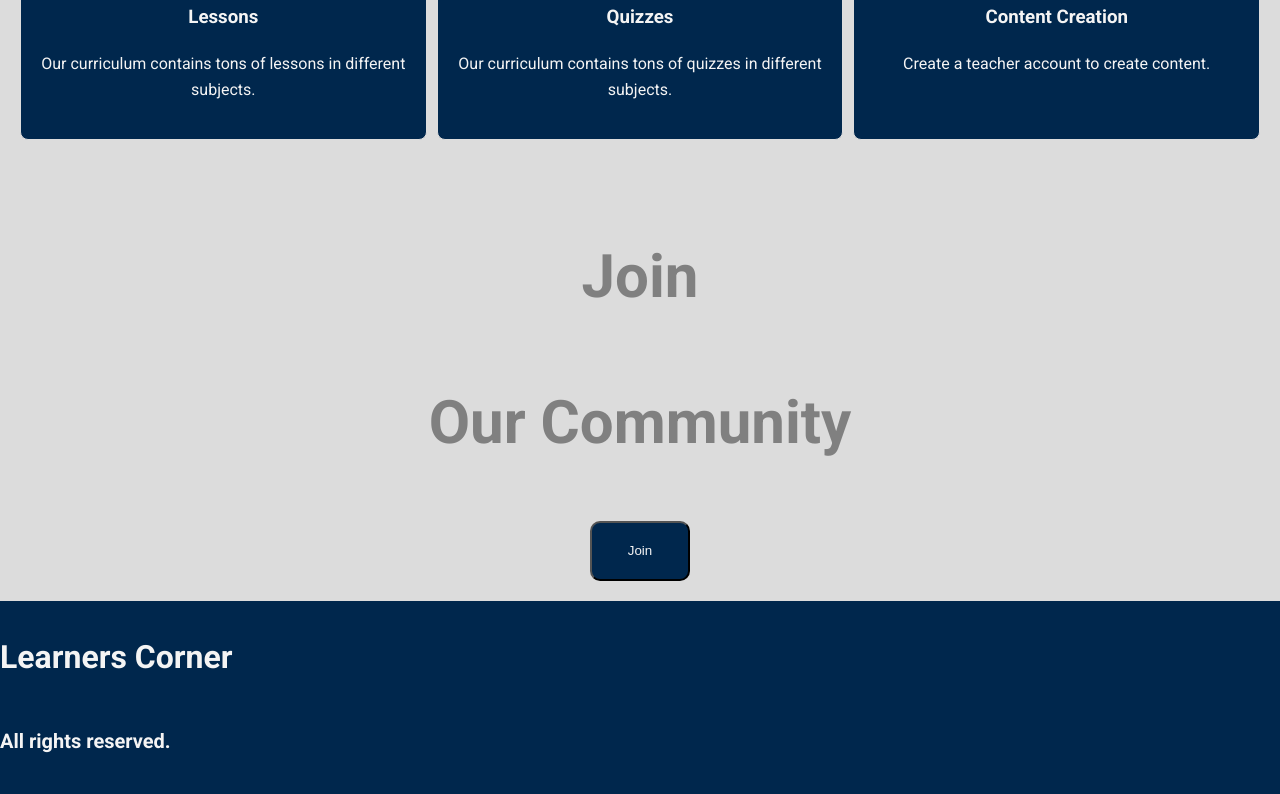
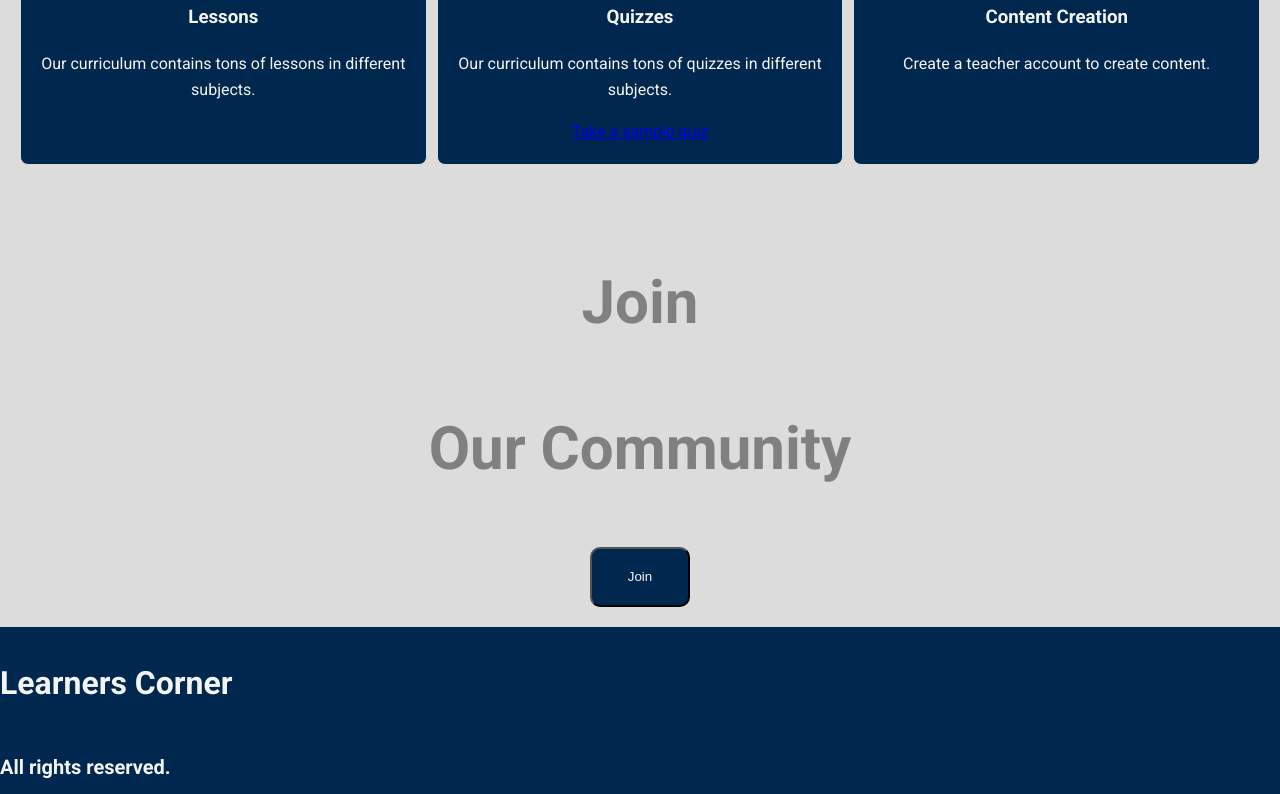
Before and after one commit to ArchTech-Chi/E-learning-platform, a plain HTML site: page index.html in a window 1280 px wide. Shown: the part 1120-1914 px from the top of the page. Drawn offline with Linux system fonts and the light colour scheme; a web font is replaced by a local one.

Commit message:
Update index.html
Linked quiz page to homepage

```diff
--- a/index.html
+++ b/index.html
@@ -55,6 +55,7 @@
           <i class="fa fa-question-circle" style="font-size: 60px;" aria-hidden="true"></i>
           <h3>Quizzes</h3>
           <p>Our curriculum contains tons of quizzes in different subjects.</p>
+            <a href="quiz.html">Take a sample quiz</a>
         </div>
         <div class="card">
           <i class="fa fa-pencil-square-o" style="font-size: 60px;" aria-hidden="true"></i>
```
